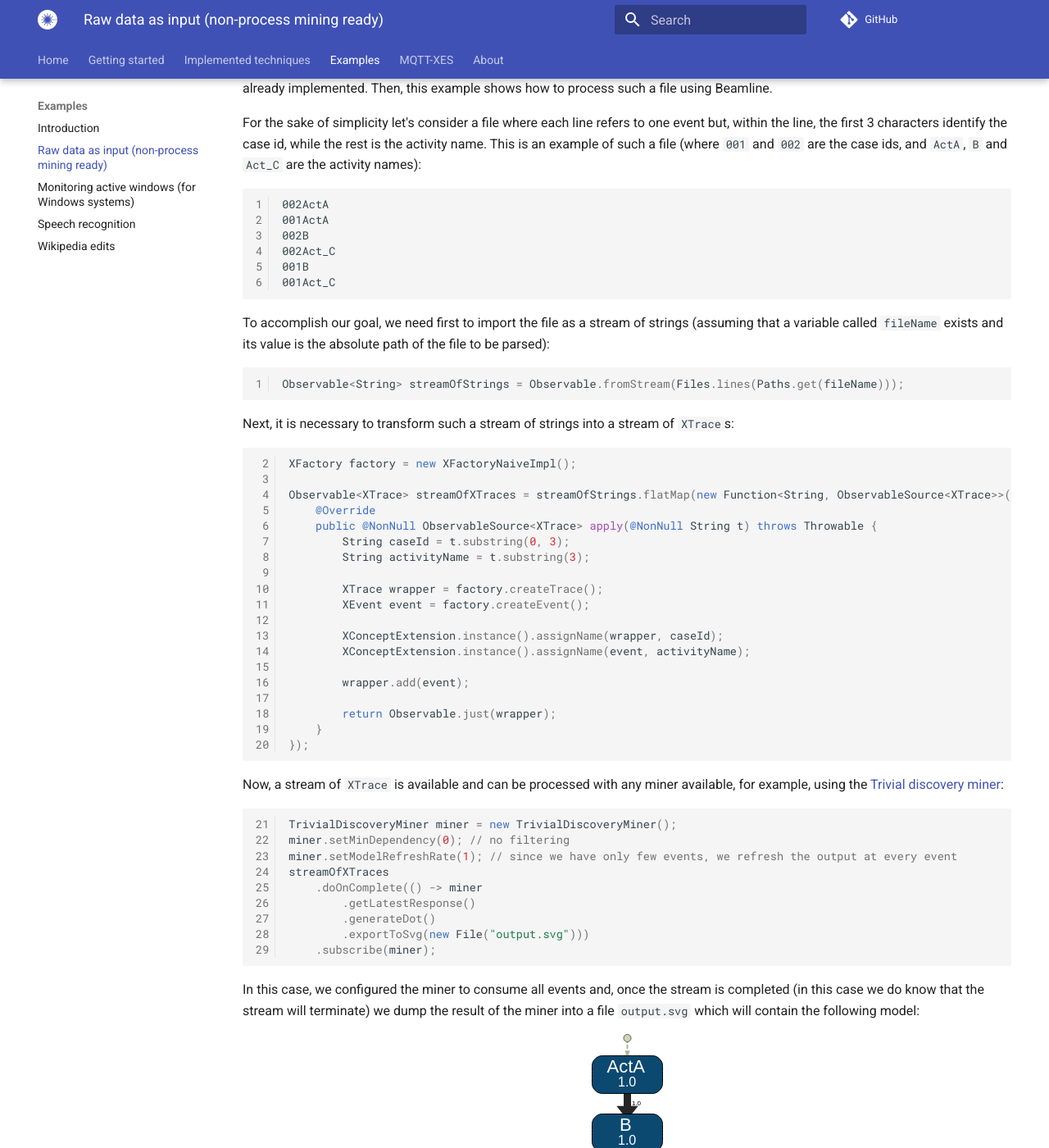
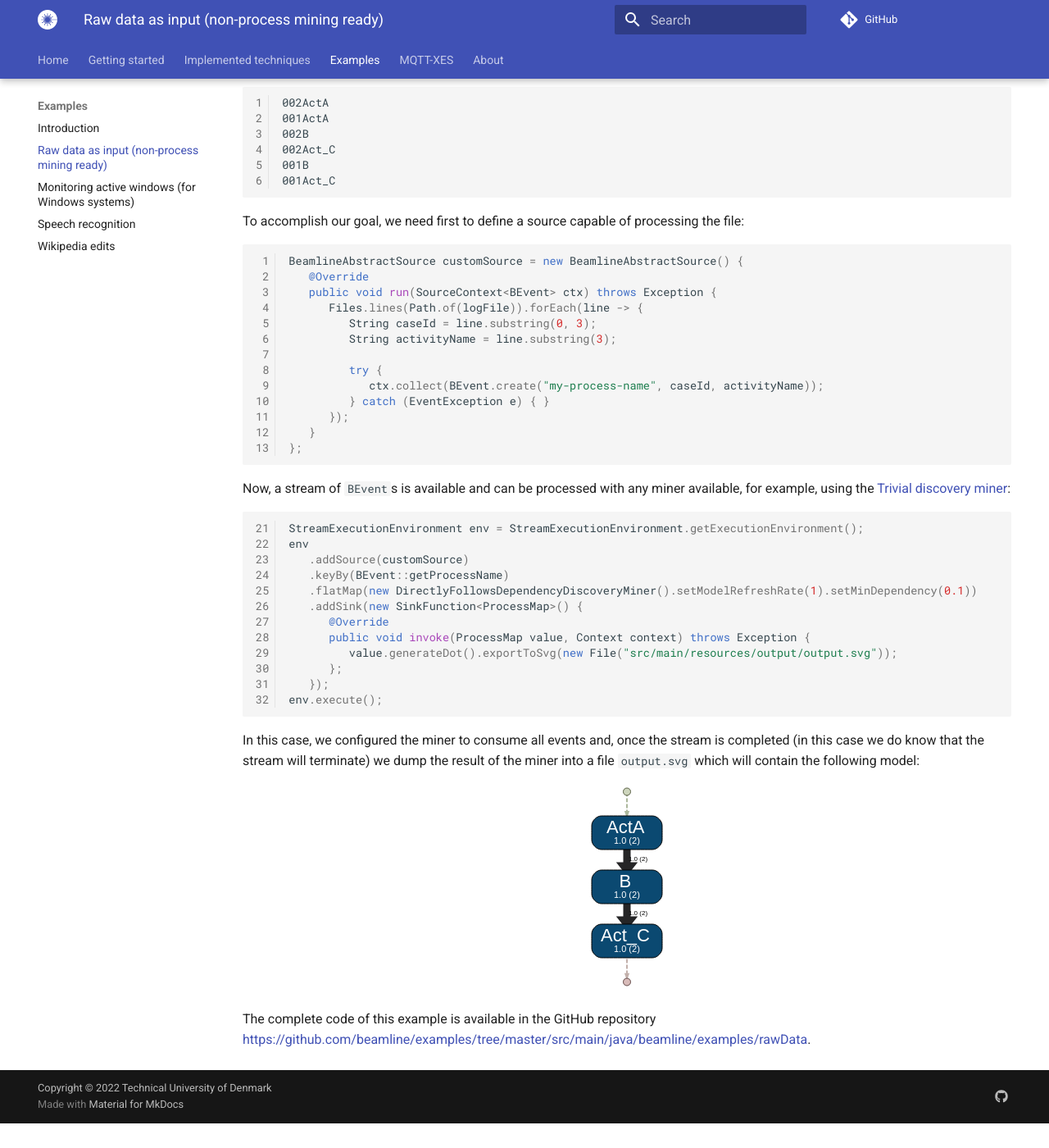
Before and after one commit to beamline/docs, an MkDocs documentation site: the page built from docs/examples/no-process-mining-as-input.md, in a window 1280 px wide and 1400 px high, scrolled down 282 px. Shown: the whole window at 82% size. Built offline with MkDocs 1.6.1 and Material for MkDocs 9.7.7, drawn with Linux system fonts in a browser that asks for light colours; comment, search, counter and statistics services are not loaded; after the commit the page ends 1652 px from its top, so only the background shows below that; some of the changed lines change nothing that is shown; some of the changed text lies outside the part shown.

Commit message:
Updated example 1

````diff
--- a/docs/examples/no-process-mining-as-input.md
+++ b/docs/examples/no-process-mining-as-input.md
@@ -1,7 +1,3 @@
-!!! bug "Old documentation - Content valid only for Beamline v. 0.1.0"
-    The content of this page refers an old version of the library (0.1.0). The current version of Beamline uses completely different technology and thus the content migh be invalid.
-
-
 Let's say we have a certain file that we want to consider for processing using Beamline but this file does not meet any of the sources already implemented. Then, this example shows how to process such a file using Beamline.
 
 For the sake of simplicity let's consider a file where each line refers to one event but, within the line, the first 3 characters identify the case id, while the rest is the activity name. This is an example of such a file (where `001` and `002` are the case ids, and `ActA`, `B` and `Act_C` are the activity names):
@@ -15,292 +11,103 @@ For the sake of simplicity let's consider a file where each line refers to one e
 001Act_C
 ```
 
-To accomplish our goal, we need first to import the file as a stream of strings (assuming that a variable called `fileName` exists and its value is the absolute path of the file to be parsed):
+To accomplish our goal, we need first to define a source capable of processing the file:
+```java linenums="1"
+BeamlineAbstractSource customSource = new BeamlineAbstractSource() {
+   @Override
+   public void run(SourceContext<BEvent> ctx) throws Exception {
+      Files.lines(Path.of(logFile)).forEach(line -> {
+         String caseId = line.substring(0, 3);
+         String activityName = line.substring(3);
 
-```java linenums="1"
-Observable<String> streamOfStrings = Observable.fromStream(Files.lines(Paths.get(fileName)));
+         try {
+            ctx.collect(BEvent.create("my-process-name", caseId, activityName));
+         } catch (EventException e) { }
+      });
+   }
+};
 ```
 
-Next, it is necessary to transform such a stream of strings into a stream of `XTrace`s:
-
-```java linenums="2"
-XFactory factory = new XFactoryNaiveImpl();
-
-Observable<XTrace> streamOfXTraces = streamOfStrings.flatMap(new Function<String, ObservableSource<XTrace>>() {
-	@Override
-	public @NonNull ObservableSource<XTrace> apply(@NonNull String t) throws Throwable {
-		String caseId = t.substring(0, 3);
-		String activityName = t.substring(3);
-
-		XTrace wrapper = factory.createTrace();
-		XEvent event = factory.createEvent();
-
-		XConceptExtension.instance().assignName(wrapper, caseId);
-		XConceptExtension.instance().assignName(event, activityName);
-
-		wrapper.add(event);
-
-		return Observable.just(wrapper);
-	}
-});
-```
-
-Now, a stream of `XTrace` is available and can be processed with any miner available, for example, using the [Trivial discovery miner](../implemented-techniques/discovery-trivial.md):
+Now, a stream of `BEvent`s is available and can be processed with any miner available, for example, using the [Trivial discovery miner](../implemented-techniques/discovery-trivial.md):
 
 ```java linenums="21"
-TrivialDiscoveryMiner miner = new TrivialDiscoveryMiner();
-miner.setMinDependency(0); // no filtering
-miner.setModelRefreshRate(1); // since we have only few events, we refresh the output at every event
-streamOfXTraces
-	.doOnComplete(() -> miner
-		.getLatestResponse()
-		.generateDot()
-		.exportToSvg(new File("output.svg")))
-	.subscribe(miner);
+StreamExecutionEnvironment env = StreamExecutionEnvironment.getExecutionEnvironment();
+env
+   .addSource(customSource)
+   .keyBy(BEvent::getProcessName)
+   .flatMap(new DirectlyFollowsDependencyDiscoveryMiner().setModelRefreshRate(1).setMinDependency(0.1))
+   .addSink(new SinkFunction<ProcessMap>() {
+      @Override
+      public void invoke(ProcessMap value, Context context) throws Exception {
+         value.generateDot().exportToSvg(new File("src/main/resources/output/output.svg"));
+      };
+   });
+env.execute();
 ```
 
 In this case, we configured the miner to consume all events and, once the stream is completed (in this case we do know that the stream will terminate) we dump the result of the miner into a file `output.svg` which will contain the following model:
 <figure>
-<svg
-   xmlns:dc="http://purl.org/dc/elements/1.1/"
-   xmlns:cc="http://creativecommons.org/ns#"
-   xmlns:rdf="http://www.w3.org/1999/02/22-rdf-syntax-ns#"
-   xmlns:svg="http://www.w3.org/2000/svg"
-   xmlns="http://www.w3.org/2000/svg"
-   xmlns:sodipodi="http://sodipodi.sourceforge.net/DTD/sodipodi-0.dtd"
-   xmlns:inkscape="http://www.inkscape.org/namespaces/inkscape"
-   width="87"
-   height="241"
-   viewBox="0 0 87 241"
-   version="1.1"
-   id="svg82"
-   sodipodi:docname="output-6.svg"
-   inkscape:version="0.92.1 r15371">
-  <metadata
-     id="metadata88">
-    <rdf:RDF>
-      <cc:Work
-         rdf:about="">
-        <dc:format>image/svg+xml</dc:format>
-        <dc:type
-           rdf:resource="http://purl.org/dc/dcmitype/StillImage" />
-        <dc:title></dc:title>
-      </cc:Work>
-    </rdf:RDF>
-  </metadata>
-  <defs
-     id="defs86" />
-  <sodipodi:namedview
-     pagecolor="#ffffff"
-     bordercolor="#666666"
-     borderopacity="1"
-     objecttolerance="10"
-     gridtolerance="10"
-     guidetolerance="10"
-     inkscape:pageopacity="0"
-     inkscape:pageshadow="2"
-     inkscape:window-width="1920"
-     inkscape:window-height="1147"
-     id="namedview84"
-     showgrid="false"
-     fit-margin-top="0"
-     fit-margin-left="0"
-     fit-margin-right="0"
-     fit-margin-bottom="0"
-     inkscape:zoom="1.9032258"
-     inkscape:cx="82.834082"
-     inkscape:cy="164.098"
-     inkscape:window-x="1912"
-     inkscape:window-y="-8"
-     inkscape:window-maximized="1"
-     inkscape:current-layer="e615c20bc-8ba7-4f15-a624-44024836d1c0" />
-  <g
-     class="edge"
-     id="e615c20bc-8ba7-4f15-a624-44024836d1c0"
-     transform="translate(0.5,240.5)">
-    <title
-       id="title6">ef458f9c8-1e0f-4092-a07d-0c8c5f2aa299-&gt;e3b8e3384-86a9-4252-a826-a23ccd62d707</title>
-    <path
-       style="fill:none;stroke:#252526;stroke-width:9"
-       inkscape:connector-curvature="0"
-       id="path8"
-       d="m 43,-190 c 0,0 0,22.239 0,41.466" />
-    <polygon
-       style="fill:#252526;stroke:#252526;stroke-width:9"
-       id="polygon10"
-       points="39.0626,-148.212 46.9376,-148.212 43,-143.212 " />
-    <text
-       style="font-size:8px;font-family:Arial;text-anchor:middle"
-       id="text12"
-       font-size="8.00"
-       y="-153.60001"
-       x="54">1.0</text>
-  </g>
-  <path
-     d="m 43.5,121.5 c 0,0 0,22.239 0,41.466"
-     id="path17"
-     inkscape:connector-curvature="0"
-     style="fill:none;stroke:#252526;stroke-width:9" />
-  <polygon
-     points="46.9376,-77.2118 43,-72.2118 39.0626,-77.2119 "
-     id="polygon19"
-     style="fill:#252526;stroke:#252526;stroke-width:9"
-     transform="translate(0.5,240.5)" />
-  <text
-     x="54.5"
-     y="157.89999"
-     font-size="8.00"
-     id="text21"
-     style="font-size:8px;font-family:Arial;text-anchor:middle">1.0</text>
-  <g
-     class="edge"
-     id="e3375df6b-d97a-4139-a585-694027524560"
-     transform="translate(0.5,240.5)">
-    <title
-       id="title24">e79676f5f-97c7-4b0e-97de-5081c41113e2-&gt;e3ad28cf8-6c4b-4eb0-9bb0-8cfa80049600</title>
-    <path
-       style="fill:none;stroke:#c2b0ab;stroke-width:2;stroke-dasharray:5, 2"
-       inkscape:connector-curvature="0"
-       id="path26"
-       d="m 43,-48 c 0,0 0,21.1209 0,33.5841" />
-    <polygon
-       style="fill:#c2b0ab;stroke:#c2b0ab;stroke-width:2"
-       id="polygon28"
-       points="41.2501,-14.1236 44.7501,-14.1235 43,-9.12353 " />
-  </g>
-  <g
-     class="edge"
-     id="e7ba07599-0d5c-4862-9552-dce519b93514"
-     transform="translate(0.5,240.5)">
-    <title
-       id="title31">ee32e64a7-b6c2-49f3-9219-f6c5e070953d-&gt;ef458f9c8-1e0f-4092-a07d-0c8c5f2aa299</title>
-    <path
-       style="fill:none;stroke:#acb89c;stroke-width:2;stroke-dasharray:5, 2"
-       inkscape:connector-curvature="0"
-       id="path33"
-       d="m 43,-234.5 c 0,0 0,6.838 0,15.029" />
-    <polygon
-       style="fill:#acb89c;stroke:#acb89c;stroke-width:2"
-       id="polygon35"
-       points="41.2501,-219.246 44.7501,-219.246 43,-214.246 " />
-  </g>
-  <g
-     class="node"
-     id="ef458f9c8-1e0f-4092-a07d-0c8c5f2aa299"
-     transform="translate(0.5,240.5)">
-    <title
-       id="title38">ef458f9c8-1e0f-4092-a07d-0c8c5f2aa299</title>
-    <path
-       style="fill:#0b4971;stroke:#000000"
-       inkscape:connector-curvature="0"
-       id="path40"
-       d="m 74,-214 c 0,0 -62,0 -62,0 -6,0 -12,6 -12,12 0,0 0,22 0,22 0,6 6,12 12,12 0,0 62,0 62,0 6,0 12,-6 12,-12 0,0 0,-22 0,-22 0,-6 -6,-12 -12,-12" />
-    <text
-       style="font-size:22px;font-family:Arial;text-anchor:start;fill:#ffffff"
-       id="text42"
-       font-size="22.00"
-       y="-193.39999"
-       x="18">ActA</text>
-    <text
-       style="font-size:14px;font-family:Arial;text-anchor:start;fill:#ffffff"
-       id="text44"
-       font-size="14.00"
-       y="-193.39999"
-       x="64" />
-    <text
-       style="font-size:16px;font-family:Arial;text-anchor:start;fill:#ffffff"
-       id="text46"
-       font-size="16.00"
-       y="-176.2"
-       x="31.5">1.0</text>
-  </g>
-  <g
-     class="node"
-     id="e3b8e3384-86a9-4252-a826-a23ccd62d707"
-     transform="translate(0.5,240.5)">
-    <title
-       id="title49">e3b8e3384-86a9-4252-a826-a23ccd62d707</title>
-    <path
-       style="fill:#0b4971;stroke:#000000"
-       inkscape:connector-curvature="0"
-       id="path51"
-       d="m 74,-143 c 0,0 -62,0 -62,0 -6,0 -12,6 -12,12 0,0 0,22 0,22 0,6 6,12 12,12 0,0 62,0 62,0 6,0 12,-6 12,-12 0,0 0,-22 0,-22 0,-6 -6,-12 -12,-12" />
-    <text
-       style="font-size:22px;font-family:Arial;text-anchor:start;fill:#ffffff"
-       id="text53"
-       font-size="22.00"
-       y="-122.4"
-       x="33.5">B</text>
-    <text
-       style="font-size:14px;font-family:Arial;text-anchor:start;fill:#ffffff"
-       id="text55"
-       font-size="14.00"
-       y="-122.4"
-       x="48.5" />
-    <text
-       style="font-size:16px;font-family:Arial;text-anchor:start;fill:#ffffff"
-       id="text57"
-       font-size="16.00"
-       y="-105.2"
-       x="31.5">1.0</text>
-  </g>
-  <g
-     class="node"
-     id="e79676f5f-97c7-4b0e-97de-5081c41113e2"
-     transform="translate(0.5,240.5)">
-    <title
-       id="title60">e79676f5f-97c7-4b0e-97de-5081c41113e2</title>
-    <path
-       style="fill:#0b4971;stroke:#000000"
-       inkscape:connector-curvature="0"
-       id="path62"
-       d="m 74,-72 c 0,0 -62,0 -62,0 -6,0 -12,6 -12,12 0,0 0,22 0,22 0,6 6,12 12,12 0,0 62,0 62,0 6,0 12,-6 12,-12 0,0 0,-22 0,-22 0,-6 -6,-12 -12,-12" />
-    <text
-       style="font-size:22px;font-family:Arial;text-anchor:start;fill:#ffffff"
-       id="text64"
-       font-size="22.00"
-       y="-51.400002"
-       x="11">Act_C</text>
-    <text
-       style="font-size:14px;font-family:Arial;text-anchor:start;fill:#ffffff"
-       id="text66"
-       font-size="14.00"
-       y="-51.400002"
-       x="71" />
-    <text
-       style="font-size:16px;font-family:Arial;text-anchor:start;fill:#ffffff"
-       id="text68"
-       font-size="16.00"
-       y="-34.200001"
-       x="31.5">1.0</text>
-  </g>
-  <g
-     class="node"
-     id="ee32e64a7-b6c2-49f3-9219-f6c5e070953d"
-     transform="translate(0.5,240.5)">
-    <title
-       id="title71">ee32e64a7-b6c2-49f3-9219-f6c5e070953d</title>
-    <circle
-       style="fill:#ced6bd;stroke:#595f45"
-       r="4.5"
-       id="ellipse73"
-       cy="-235.5"
-       cx="43" />
-  </g>
-  <g
-     class="node"
-     id="e3ad28cf8-6c4b-4eb0-9bb0-8cfa80049600"
-     transform="translate(0.5,240.5)">
-    <title
-       id="title76">e3ad28cf8-6c4b-4eb0-9bb0-8cfa80049600</title>
-    <circle
-       style="fill:#d8bbb9;stroke:#614847"
-       r="4.5"
-       id="ellipse78"
-       cy="-4.5"
-       cx="43" />
-  </g>
+<svg width="94px" height="249px"
+ viewBox="0.00 0.00 94.00 249.00" xmlns="http://www.w3.org/2000/svg" xmlns:xlink="http://www.w3.org/1999/xlink">
+<g id="graph0" class="graph" transform="scale(1.0 1.0) rotate(0.0) translate(4.0 245.0)">
+<title>G</title>
+<polygon fill="white" stroke="none" points="-4,4 -4,-245 90,-245 90,4 -4,4"/>
+<!-- e6def0aa8&#45;a25c&#45;48d9&#45;8be2&#45;b6873af41849&#45;&gt;e6fd0d0c8&#45;9bf8&#45;41b4&#45;b32c&#45;27d996d529ec -->
+<g id="e32ade99e&#45;1277&#45;410b&#45;8854&#45;5f7f6ab31bf6" class="edge"><title>e6def0aa8&#45;a25c&#45;48d9&#45;8be2&#45;b6873af41849&#45;&gt;e6fd0d0c8&#45;9bf8&#45;41b4&#45;b32c&#45;27d996d529ec</title>
+<path fill="none" stroke="#252526" stroke-width="9" d="M43,-185.5C43,-185.5 43,-164.451 43,-146.496"/>
+<polygon fill="#252526" stroke="#252526" stroke-width="9" points="46.9376,-146.05 43,-141.05 39.0626,-146.05 46.9376,-146.05"/>
+<text text-anchor="middle" x="56.5" y="-151.6" font-family="Arial" font-size="8.00"> 1.0 (2)</text>
+</g>
+<!-- e6fd0d0c8&#45;9bf8&#45;41b4&#45;b32c&#45;27d996d529ec&#45;&gt;efed7b698&#45;4a16&#45;44d5&#45;99db&#45;2afa47a4c8e4 -->
+<g id="eead91c39&#45;b40a&#45;4130&#45;8602&#45;f99a0ca6324e" class="edge"><title>e6fd0d0c8&#45;9bf8&#45;41b4&#45;b32c&#45;27d996d529ec&#45;&gt;efed7b698&#45;4a16&#45;44d5&#45;99db&#45;2afa47a4c8e4</title>
+<path fill="none" stroke="#252526" stroke-width="9" d="M43,-119.5C43,-119.5 43,-98.4513 43,-80.4961"/>
+<polygon fill="#252526" stroke="#252526" stroke-width="9" points="46.9376,-80.0498 43,-75.0499 39.0626,-80.0499 46.9376,-80.0498"/>
+<text text-anchor="middle" x="56.5" y="-85.6" font-family="Arial" font-size="8.00"> 1.0 (2)</text>
+</g>
+<!-- efed7b698&#45;4a16&#45;44d5&#45;99db&#45;2afa47a4c8e4&#45;&gt;e05520936&#45;aa17&#45;4739&#45;bad0&#45;7d560003a923 -->
+<g id="e6c1c1bff&#45;f27a&#45;4fc9&#45;8bc6&#45;6cba75b561dd" class="edge"><title>efed7b698&#45;4a16&#45;44d5&#45;99db&#45;2afa47a4c8e4&#45;&gt;e05520936&#45;aa17&#45;4739&#45;bad0&#45;7d560003a923</title>
+<path fill="none" stroke="#c2b0ab" stroke-width="2" stroke-dasharray="5,2" d="M43,-53.5C43,-53.5 43,-28.2972 43,-14.4159"/>
+<polygon fill="#c2b0ab" stroke="#c2b0ab" stroke-width="2" points="44.7501,-14.2664 43,-9.26648 41.2501,-14.2665 44.7501,-14.2664"/>
+<text text-anchor="middle" x="44.5" y="-19.6" font-family="Arial" font-size="8.00"> </text>
+</g>
+<!-- ef4d5585f&#45;76e4&#45;451b&#45;badf&#45;d504407d9581&#45;&gt;e6def0aa8&#45;a25c&#45;48d9&#45;8be2&#45;b6873af41849 -->
+<g id="ebad29131&#45;9e3f&#45;45df&#45;837c&#45;23f259000f04" class="edge"><title>ef4d5585f&#45;76e4&#45;451b&#45;badf&#45;d504407d9581&#45;&gt;e6def0aa8&#45;a25c&#45;48d9&#45;8be2&#45;b6873af41849</title>
+<path fill="none" stroke="#acb89c" stroke-width="2" stroke-dasharray="5,2" d="M43,-235.5C43,-235.5 43,-223.872 43,-212.062"/>
+<polygon fill="#acb89c" stroke="#acb89c" stroke-width="2" points="44.7501,-212.023 43,-207.023 41.2501,-212.023 44.7501,-212.023"/>
+<text text-anchor="middle" x="44.5" y="-217.6" font-family="Arial" font-size="8.00"> </text>
+</g>
+<!-- e6def0aa8&#45;a25c&#45;48d9&#45;8be2&#45;b6873af41849 -->
+<g id="e6def0aa8&#45;a25c&#45;48d9&#45;8be2&#45;b6873af41849" class="node"><title>e6def0aa8&#45;a25c&#45;48d9&#45;8be2&#45;b6873af41849</title>
+<path fill="#0b4971" stroke="black" d="M74,-207C74,-207 12,-207 12,-207 6,-207 0,-201 0,-195 0,-195 0,-178 0,-178 0,-172 6,-166 12,-166 12,-166 74,-166 74,-166 80,-166 86,-172 86,-178 86,-178 86,-195 86,-195 86,-201 80,-207 74,-207"/>
+<text text-anchor="start" x="18" y="-186.4" font-family="Arial" font-size="22.00" fill="#ffffff">ActA</text>
+<text text-anchor="start" x="64" y="-186.4" font-family="Arial" font-size="14.00" fill="#ffffff"> </text>
+<text text-anchor="start" x="27" y="-173.2" font-family="Arial" font-size="11.00" fill="#ffffff">1.0 (2)</text>
+</g>
+<!-- e6fd0d0c8&#45;9bf8&#45;41b4&#45;b32c&#45;27d996d529ec -->
+<g id="e6fd0d0c8&#45;9bf8&#45;41b4&#45;b32c&#45;27d996d529ec" class="node"><title>e6fd0d0c8&#45;9bf8&#45;41b4&#45;b32c&#45;27d996d529ec</title>
+<path fill="#0b4971" stroke="black" d="M74,-141C74,-141 12,-141 12,-141 6,-141 0,-135 0,-129 0,-129 0,-112 0,-112 0,-106 6,-100 12,-100 12,-100 74,-100 74,-100 80,-100 86,-106 86,-112 86,-112 86,-129 86,-129 86,-135 80,-141 74,-141"/>
+<text text-anchor="start" x="33.5" y="-120.4" font-family="Arial" font-size="22.00" fill="#ffffff">B</text>
+<text text-anchor="start" x="48.5" y="-120.4" font-family="Arial" font-size="14.00" fill="#ffffff"> </text>
+<text text-anchor="start" x="27" y="-107.2" font-family="Arial" font-size="11.00" fill="#ffffff">1.0 (2)</text>
+</g>
+<!-- efed7b698&#45;4a16&#45;44d5&#45;99db&#45;2afa47a4c8e4 -->
+<g id="efed7b698&#45;4a16&#45;44d5&#45;99db&#45;2afa47a4c8e4" class="node"><title>efed7b698&#45;4a16&#45;44d5&#45;99db&#45;2afa47a4c8e4</title>
+<path fill="#0b4971" stroke="black" d="M74,-75C74,-75 12,-75 12,-75 6,-75 0,-69 0,-63 0,-63 0,-46 0,-46 0,-40 6,-34 12,-34 12,-34 74,-34 74,-34 80,-34 86,-40 86,-46 86,-46 86,-63 86,-63 86,-69 80,-75 74,-75"/>
+<text text-anchor="start" x="11" y="-54.4" font-family="Arial" font-size="22.00" fill="#ffffff">Act_C</text>
+<text text-anchor="start" x="71" y="-54.4" font-family="Arial" font-size="14.00" fill="#ffffff"> </text>
+<text text-anchor="start" x="27" y="-41.2" font-family="Arial" font-size="11.00" fill="#ffffff">1.0 (2)</text>
+</g>
+<!-- ef4d5585f&#45;76e4&#45;451b&#45;badf&#45;d504407d9581 -->
+<g id="ef4d5585f&#45;76e4&#45;451b&#45;badf&#45;d504407d9581" class="node"><title>ef4d5585f&#45;76e4&#45;451b&#45;badf&#45;d504407d9581</title>
+<ellipse fill="#ced6bd" stroke="#595f45" cx="43" cy="-236.5" rx="4.5" ry="4.5"/>
+</g>
+<!-- e05520936&#45;aa17&#45;4739&#45;bad0&#45;7d560003a923 -->
+<g id="e05520936&#45;aa17&#45;4739&#45;bad0&#45;7d560003a923" class="node"><title>e05520936&#45;aa17&#45;4739&#45;bad0&#45;7d560003a923</title>
+<ellipse fill="#d8bbb9" stroke="#614847" cx="43" cy="-4.5" rx="4.5" ry="4.5"/>
+</g>
+</g>
 </svg>
+
 </figure>
 
 The complete code of this example is available in the GitHub repository <https://github.com/beamline/examples/tree/master/src/main/java/beamline/examples/rawData>.
````
